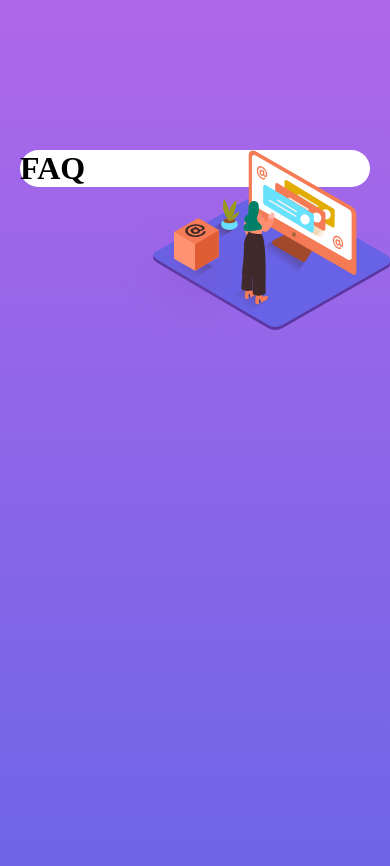
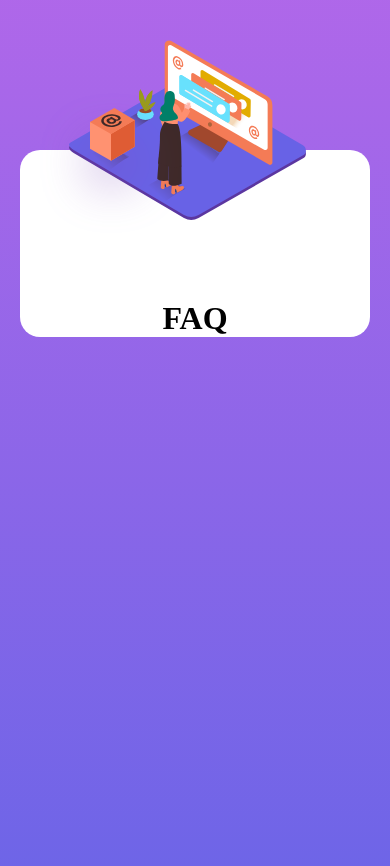
Before and after one commit to bryantomoregie/faq-accordion, a plain HTML site: page index.html in a window 390 px wide. Drawn offline with Linux system fonts and the light colour scheme.

Commit message:
continued  mobile view

```diff
--- a/index.html
+++ b/index.html
@@ -28,8 +28,8 @@
     </style>
   </head>
   <body>
+    <img src="./images/illustration-woman-online-mobile.svg" alt="" />
     <div class="container">
-      <img src="./images/illustration-woman-online-mobile.svg" alt="" />
       <h1 class="faq">FAQ</h1>
       <!-- How many team members can I invite? You can invite up to 2 additional
       users on the Free plan. There is no limit on team members for the Premium
--- a/style.css
+++ b/style.css
@@ -8,8 +8,8 @@
 
 img {
   position: absolute;
-  left: 20;
-  right: 0;
+  top: 40px;
+  left: 40px;
 }
 
 body {
@@ -22,4 +22,6 @@ body {
   background-color: white;
   margin: 150px 20px;
   border-radius: 20px;
+  text-align: center;
+  padding-top: 150px;
 }
```
